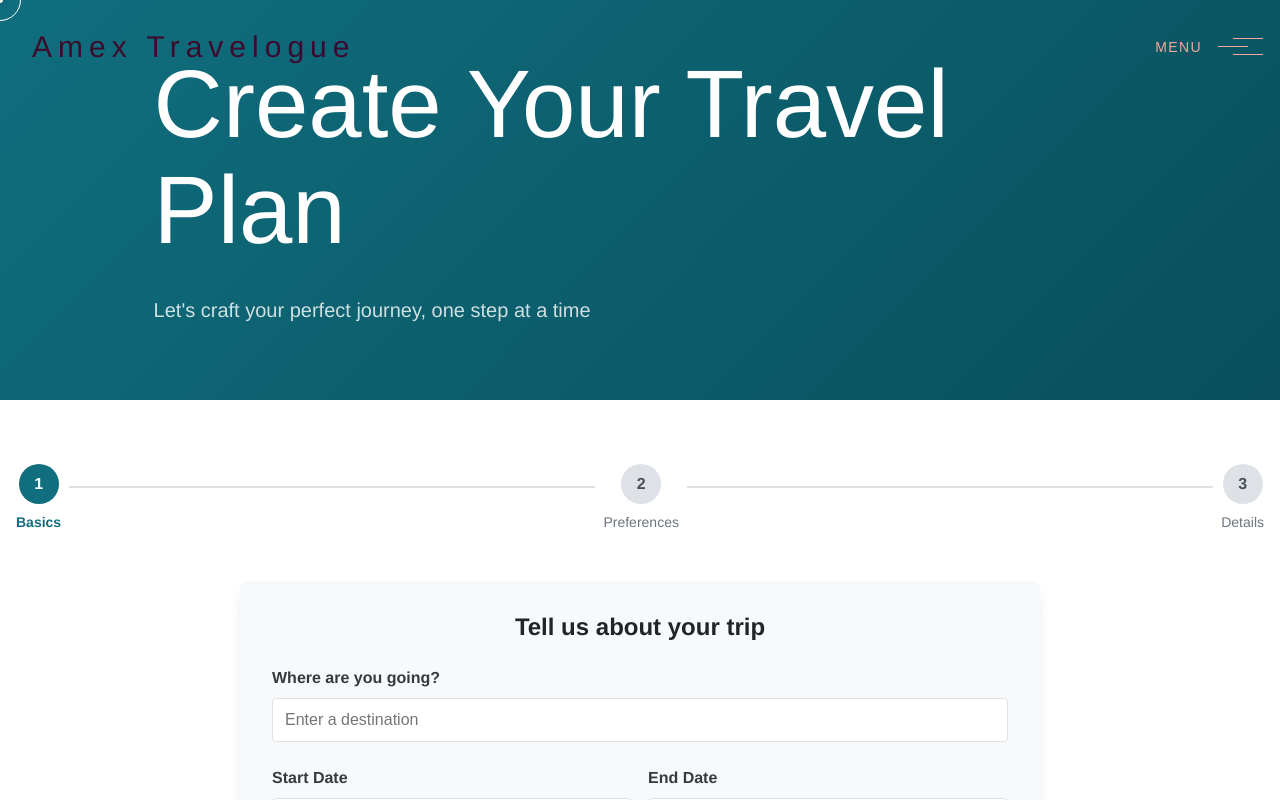
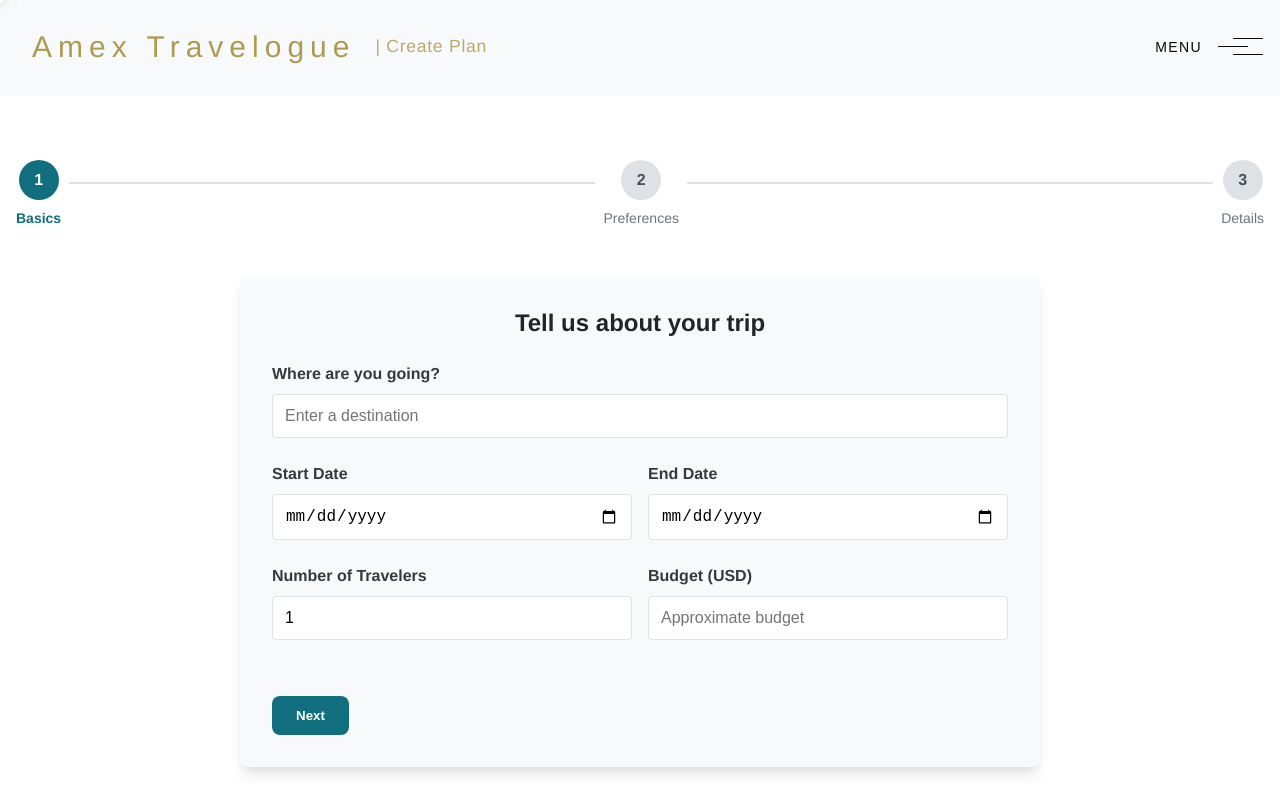
Before and after one commit to Anil-Venugopal/amex-travelogue, a React (Vite) app: page /new-travel-plan in a window 1280 px wide. Built offline with nearby package versions, Linux system fonts and the light colour scheme; grey boxes are pictures that could not be loaded.

Commit message:
feat(updates): app updates -3

```diff
--- a/src/components/common/Navbar.jsx
+++ b/src/components/common/Navbar.jsx
@@ -2,8 +2,16 @@
 import { Link, useLocation } from 'react-router-dom';
 import '../../styles/Navbar.css';
 
+const PAGE_TITLES = {
+  '/new-travel-plan': 'Create Plan',
+  '/upcoming-travels': 'Upcoming Travels',
+  '/memories': 'Memories',
+  '/group-travel': 'Group Travel',
+};
+
 const Navbar = () => {
   const [menuOpen, setMenuOpen] = useState(false);
+  const [scrolled, setScrolled] = useState(false);
   const location = useLocation();
 
   // Close menu when route changes
@@ -21,14 +29,30 @@
     }
   }, [menuOpen]);
 
+  // Add solid background on scroll
+  useEffect(() => {
+    const handleScroll = () => {
+      setScrolled(window.scrollY > 0);
+    };
+    window.addEventListener('scroll', handleScroll);
+    return () => window.removeEventListener('scroll', handleScroll);
+  }, []);
+
+  // Determine page title for subpages
+  const pageTitle = PAGE_TITLES[location.pathname] || '';
+
   return (
     <>
-      <header className="navbar">
+      <header className={`navbar${scrolled ? ' scrolled' : ''}`}>
         <div className="navbar-container">
-          <Link to="/" className="navbar-logo">
-            <span className="logo-text">Amex Travelogue</span>
-          </Link>
-
+          <div className="navbar-title-group">
+            <Link to="/" className="navbar-logo">
+              <span className="logo-text">Amex Travelogue</span>
+            </Link>
+            {pageTitle && (
+              <span className="navbar-page-title">| {pageTitle}</span>
+            )}
+          </div>
           <button
             className={`menu-toggle ${menuOpen ? 'active' : ''}`}
             onClick={() => setMenuOpen(!menuOpen)}
--- a/src/components/layout/MainLayout.jsx
+++ b/src/components/layout/MainLayout.jsx
@@ -2,6 +2,7 @@
 import { Outlet, useLocation } from 'react-router-dom';
 import Navbar from '../common/Navbar';
 import CustomCursor from '../common/CustomCursor';
+import Footer from '../common/Footer';
 
 const MainLayout = () => {
   const location = useLocation();
@@ -17,6 +18,7 @@
       <Navbar />
       <main>
         <Outlet />
+        <Footer />
       </main>
     </>
   );
--- a/src/pages/GroupTravel.jsx
+++ b/src/pages/GroupTravel.jsx
@@ -72,18 +72,7 @@
   };
 
   return (
-    <div className="group-travel-page">
-      <section className="hero group-travel-hero">
-        <div
-          className="hero-bg"
-          style={{ backgroundImage: 'url(https://images.unsplash.com/photo-1469854523086-cc02fe5d8800?auto=format&fit=crop&w=1260&h=750)' }}
-        ></div>
-        <div className="hero-content">
-          <h1 className="hero-title">Group Travel</h1>
-          <p className="hero-subtitle">Plan and explore together</p>
-        </div>
-      </section>
-
+    <div className="group-travel-page" style={{ paddingTop: '96px' }}>
       <section className="group-travel-section">
         <div className="container">
           <div className="group-travel-header">
--- a/src/pages/Memories.jsx
+++ b/src/pages/Memories.jsx
@@ -102,18 +102,7 @@
     : memories.filter(memory => memory.tags.includes(filter));
 
   return (
-    <div className="memories-page">
-      <section className="hero memories-hero">
-        <div
-          className="hero-bg"
-          style={{ backgroundImage: 'url(https://images.unsplash.com/photo-1470770841072-f978cf4d019e?auto=format&fit=crop&w=1260&h=750)' }}
-        ></div>
-        <div className="hero-content">
-          <h1 className="hero-title">Travel Memories</h1>
-          <p className="hero-subtitle">Relive your favorite adventures</p>
-        </div>
-      </section>
-
+    <div className="memories-page" style={{ paddingTop: '96px' }}>
       <section className="memories-section">
         <div className="container">
           {loading ? (
--- a/src/pages/NewTravelPlan.jsx
+++ b/src/pages/NewTravelPlan.jsx
@@ -70,19 +70,8 @@
   ];
 
   return (
-    <div className="new-travel-plan-page">
-      <section className="hero travel-plan-hero">
-        <div
-          className="hero-bg"
-          style={{ backgroundImage: 'url(https://images.unsplash.com/photo-1469854523086-cc02fe5d8800?auto=format&fit=crop&w=1260&h=750)' }}
-        ></div>
-        <div className="hero-content">
-          <h1 className="hero-title">Create Your Travel Plan</h1>
-          <p className="hero-subtitle">Let's craft your perfect journey, one step at a time</p>
-        </div>
-      </section>
-
-      <section className="travel-plan-form-section">
+    <div className="new-travel-plan-page" style={{ paddingTop: '96px' }}>
+      <div className="travel-plan-form-section">
         <div className="container">
           <div className="progress-bar">
             <div className={`progress-step ${step >= 1 ? 'active' : ''}`}>
@@ -293,7 +282,7 @@
             </form>
           </div>
         </div>
-      </section>
+      </div>
     </div>
   );
 };
--- a/src/pages/UpcomingTravels.jsx
+++ b/src/pages/UpcomingTravels.jsx
@@ -82,18 +82,7 @@
   };
 
   return (
-    <div className="upcoming-travels-page">
-      <section className="hero upcoming-travels-hero">
-        <div
-          className="hero-bg"
-          style={{ backgroundImage: 'url(https://images.unsplash.com/photo-1470770841072-f978cf4d019e?auto=format&fit=crop&w=1260&h=750)' }}
-        ></div>
-        <div className="hero-content">
-          <h1 className="hero-title">Upcoming Travels</h1>
-          <p className="hero-subtitle">Your adventures await</p>
-        </div>
-      </section>
-
+    <div className="upcoming-travels-page" style={{ paddingTop: '96px' }}>
       <section className="travels-section">
         <div className="container">
           {loading ? (
--- a/src/styles/Navbar.css
+++ b/src/styles/Navbar.css
@@ -225,3 +225,28 @@
   color: #4b5fa7;
   font-size: var(--font-size-3xl);
 }
+
+.navbar-title-group {
+  display: flex;
+  align-items: center;
+  gap: 0.5rem;
+}
+
+.navbar-page-title {
+  font-size: 1.1rem;
+  font-weight: 400;
+  color: #4b5fa7;
+  margin-left: 0.75rem;
+  letter-spacing: 0.04em;
+  opacity: 0.85;
+  border-left: none;
+  padding-left: 0;
+  align-self: center;
+  transition: color 0.2s, opacity 0.2s;
+}
+
+.navbar.scrolled {
+  background: rgb(0, 111, 207);
+  box-shadow: 0 2px 12px 0 rgba(0,0,0,0.07);
+  transition: background 0.3s, box-shadow 0.3s;
+}
```
